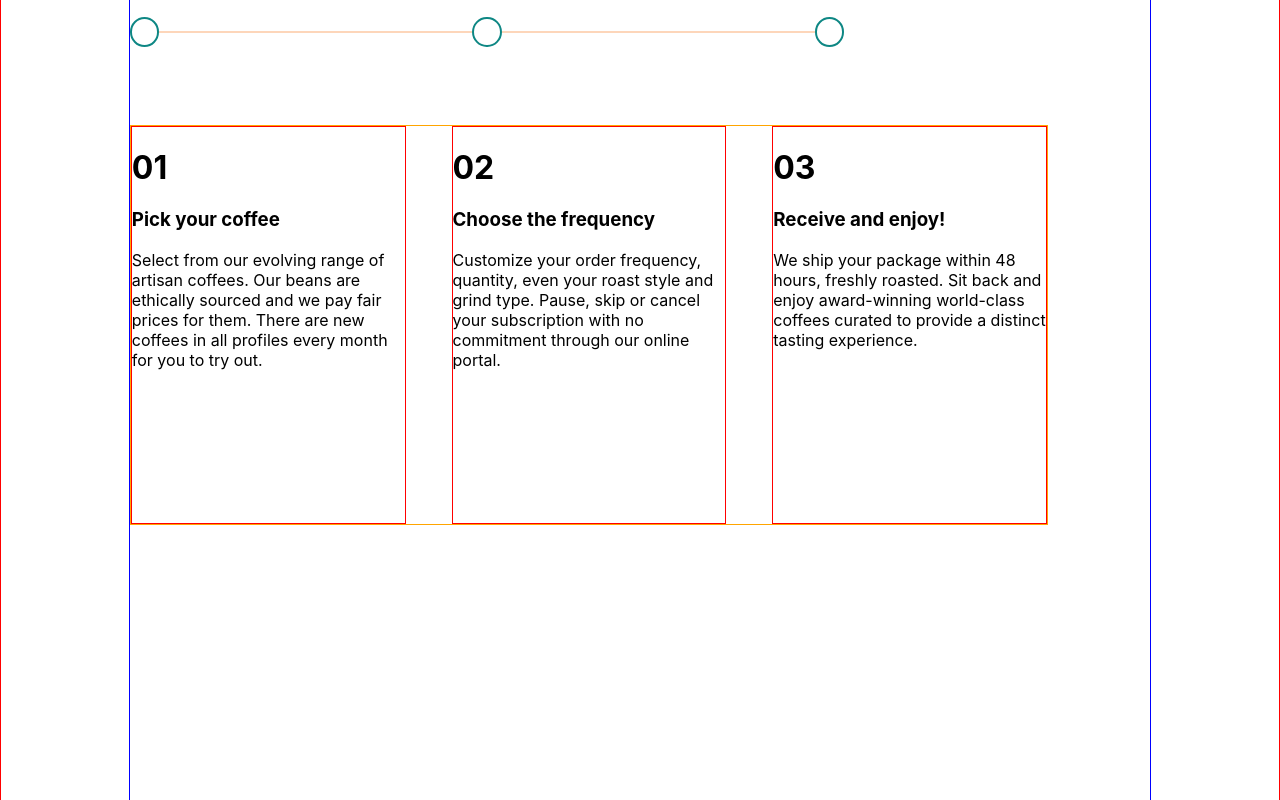
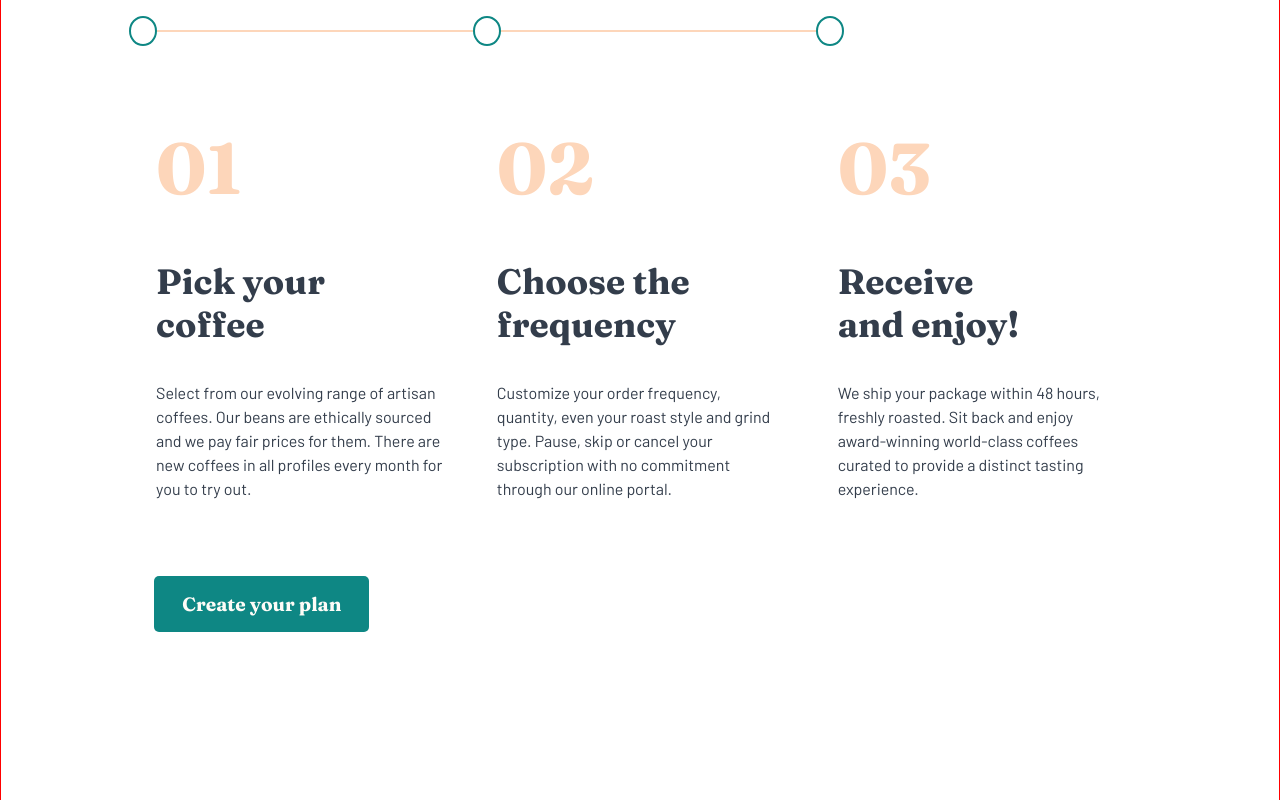
Before and after one commit to Uvacoder/abc-coffee-co, a Next.js app: page / in a window 1280 px wide. Shown: the part 2920-3720 px from the top of the page. Built offline with nearby package versions, Linux system fonts and the light colour scheme.

Commit message:
Home\HowItWorks layout set

```diff
--- a/components/Home/HowItWorks.js
+++ b/components/Home/HowItWorks.js
@@ -1,5 +1,5 @@
 import styles from '../../styles/Home/HowItWorks.module.scss'
-import Image from 'next/image'
+import Link from 'next/link'
 
 export default function HowItWorks() {
 
@@ -29,9 +29,10 @@ export default function HowItWorks() {
                     <h3>Receive and enjoy!</h3>
                     <p>We ship your package within 48 hours, freshly roasted. Sit back and enjoy award-winning world-class coffees curated to provide a distinct tasting experience.</p>
                 </div>
-
             </div>
-
+            <Link href="subscribe">
+                    <a className={styles.a} >Create your plan</a>
+            </Link>
         </div>
     )
 }
--- a/styles/Home/HowItWorks.module.scss
+++ b/styles/Home/HowItWorks.module.scss
@@ -1,10 +1,10 @@
 @use '../variables' as V;
 
 .container {
-    border: 1px solid blue;
     width: 80%;
-    height: 900px;
-    margin: 10rem auto 0 auto;
+    height: auto;
+    margin: 10rem auto -5.5rem auto;
+    padding-bottom: 200px;
 }
 
 .lead {
@@ -31,21 +31,52 @@
 }
 
 .line {
-    width: 45%;
+    width: 47.5%;
     border-bottom: 2px solid V.$PaleOrange;
 }
 
 .optionContainer {
-    width: 90%;
+    width: 100%;
     height: 400px;
-    border: 1px solid orange;
     margin-top: 4.25rem;
+    margin-bottom: 4.25rem;
     display: flex;
     flex-direction: row;
-    justify-content: space-between;
+    justify-content: space-around;
 }
 
 .optionBox {
-    width: 30%;
-    border: 1px solid red;
+    width: 28%;
+    height: auto;
+    h1 {
+        margin-top: 0;
+        color: V.$PaleOrange;
+        font-size: 4.5rem;
+        font-family: V.$fraunce;
+    }
+    h3 {
+        color: V.$DarkGreyBlue;
+        font-family: V.$fraunce;
+        font-size: 2.2rem;
+        width: 70%;
+    }
+    p {
+        color: V.$DarkGreyBlue;
+        font-family: V.$barlow;
+        line-height: 1.5;
+    }
 }
+
+.a {
+    color: V.$lightCream;
+    background-color: V.$DarkCyan;
+    padding: 1rem 1.75rem;
+    font-size: 1.20rem;
+    border-radius: 5px;
+    font-family: V.$fraunce;
+    font-weight: 700;
+    margin-left: 2.5%;
+}
+.a:hover {
+    filter: brightness(150%);
+}
```
